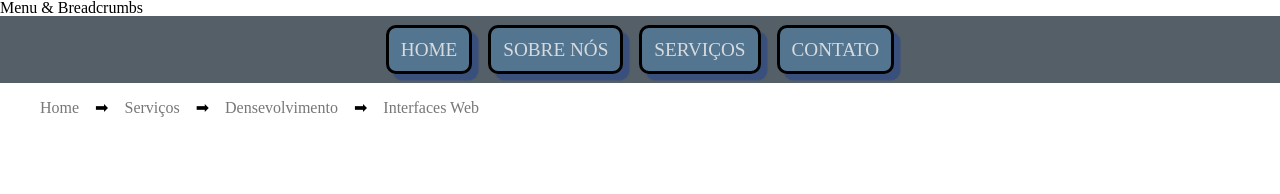
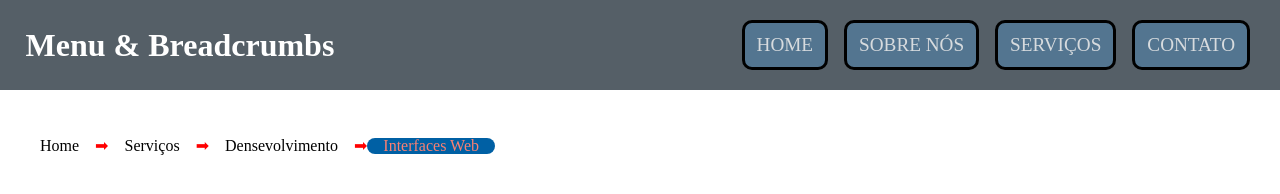
Before and after one commit to estrela801/css-combinadores, a plain HTML site: page index.html in a window 1280 px wide. Drawn offline with Linux system fonts and the light colour scheme.

Commit message:
style: criando diversas alterações

```diff
--- a/style.css
+++ b/style.css
@@ -1,6 +1,21 @@
+body{
+    min-height: 100vh;
+}
+.logo-menu{
+    display: flex;
+    height: 90px;
+    justify-content: space-between;
+    flex-wrap: wrap;
+    background-color: #555f67;
+
+}
+.logo{
+    display:flex ;
+}
 .menu-navegacao{
-    height: 67px;
-    background-color: #555f67;
+    height: 90px;
+    margin-inline-end: 30px;
+
 }
 .menu-navegacao>ul{
     display: flex;
@@ -11,26 +26,40 @@
 }
 
 .menu-navegacao a {
+    flex-shrink: 50%;
     display: inline-flex;
     color: #d7dbde;
     background-color: #537590 ;
     padding: 12px;
+    margin: 0;
     border-radius: 10px;
     font-size: 1.2rem;
     text-decoration: none;
     text-transform: uppercase;
     height: 100%;
-    box-shadow: 6.5px 6.5px 1px rgb(58, 80, 124);
+    /* box-shadow: 6.5px 6.5px 1px rgb(58, 80, 124); */
     border:  3px solid black;
 
 }
 
+
  .menu-navegacao a:hover{
-    transform:   scale(1.1);
-    background-color: #365772 ;
-    transition: transform 1ms;
-    border: outset  white;
+    transform: translateY(-3.5px);
+    /* background-color: #365772 ; */
+    transition: all 100ms;
+    border: outset  rgb(255, 255, 255);
+    animation: apper 600ms  forwards;
 }
+@keyframes apper {
+   from{
+    box-shadow: 1px 1px 1px rgb(45, 71, 122);
+     }
+
+    to{
+    box-shadow: 4.5px 7.5px 1px rgb(45, 71, 122);
+    }
+}
+
 
 .migalha-de-pao{
     height: 50px;
@@ -39,6 +68,11 @@
     height: 100%;
     display: flex;
     margin-inline-start:1.5rem;
+}
+.migalha-de.migalha-de-pao li{
+    display: inline-flex;
+    height: 100%;
+    align-items: center;
 }
 .migalha-de-pao a{
     display: inline-flex;
@@ -56,6 +90,54 @@
     content: '➡';
 
 }
-/* .migalha-de-pao li:last-child::after{
-    content: '';
-} */
+.migalha-de-pao a{
+    color: blue;
+    height: inherit;
+    margin-top:6vh;
+
+}
+.migalha-de-pao a:hover{
+    cursor: pointer; text-decoration: underline;
+}
+.migalha-de-pao li:not(:last-child)>a{
+    color: rgb(0, 0, 0);
+}
+.migalha-de-pao ::after{
+   color: red;
+}
+.migalha-de-pao li:last-child>a{
+    background-color: rgb(0, 96, 164);
+    color: salmon ;
+    border-radius: 10px;
+    height: inherit;
+    margin-top: 6vh;
+
+}
+.migalha-de-pao li:last-child>a:hover{
+    cursor: cell;
+    text-decoration: none;
+}
+
+
+ #logo{
+    display: flex;
+    justify-content: left;
+    align-items: center;
+    text-transform: capitalize;
+    font-size: 2rem;
+    color: rgb(255, 255, 255);
+    margin-left: 2vw;
+    font-weight: 700;
+    flex-shrink: 50%;
+}
+
+a{
+    cursor: initial;  /* retira estilos de cursor*/
+    text-decoration: none;
+}
+@media(min-width:200px) and (max-width:600){
+   body{
+    background-color: blue;
+    display: none;
+}
+}
```
